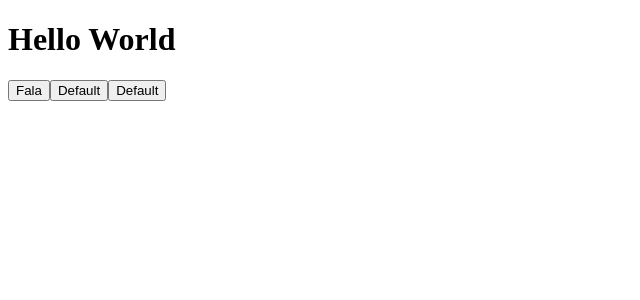
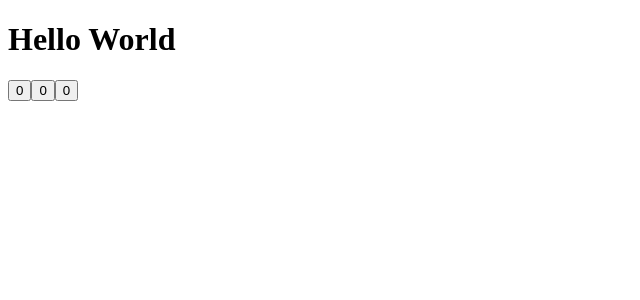
Before and after one commit to includeDaniel/NLW-6-React, a React (Create React App) app in the folder letmeask/: page / in a window 1280 px wide. Shown: the top 300 px of the page, without its empty margins (0-640 px from the left). Built offline with nearby package versions, Linux system fonts and the light colour scheme.

Commit message:
useState

```diff
--- a/letmeask/src/App.tsx
+++ b/letmeask/src/App.tsx
@@ -4,7 +4,7 @@ function App() {
   return (
     <div>
       <h1>Hello World</h1>
-      <Button> Fala </Button>
+      <Button />
       <Button />
       <Button />
     </div>
--- a/letmeask/src/components/Button.tsx
+++ b/letmeask/src/components/Button.tsx
@@ -1,7 +1,12 @@
-type ButtonProps = {
-  children?: string;
-};
+import { useState } from "react";
 
-export function Button(props: ButtonProps) {
-  return <button>{props.children || "Default"}</button>;
+export function Button() {
+  //let counter = 0;
+  const [counter, setCounter] = useState(0);
+  const increment = () => {
+    setCounter(counter + 1);
+    console.log(counter);
+  };
+
+  return <button onClick={increment}>{counter}</button>;
 }
```
